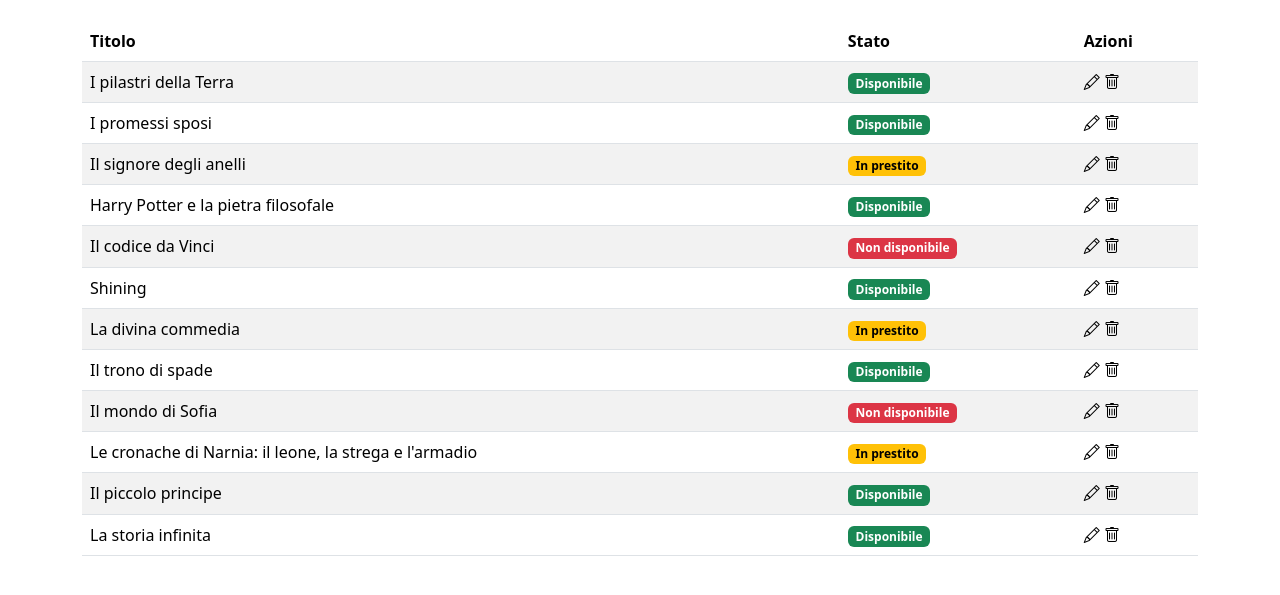
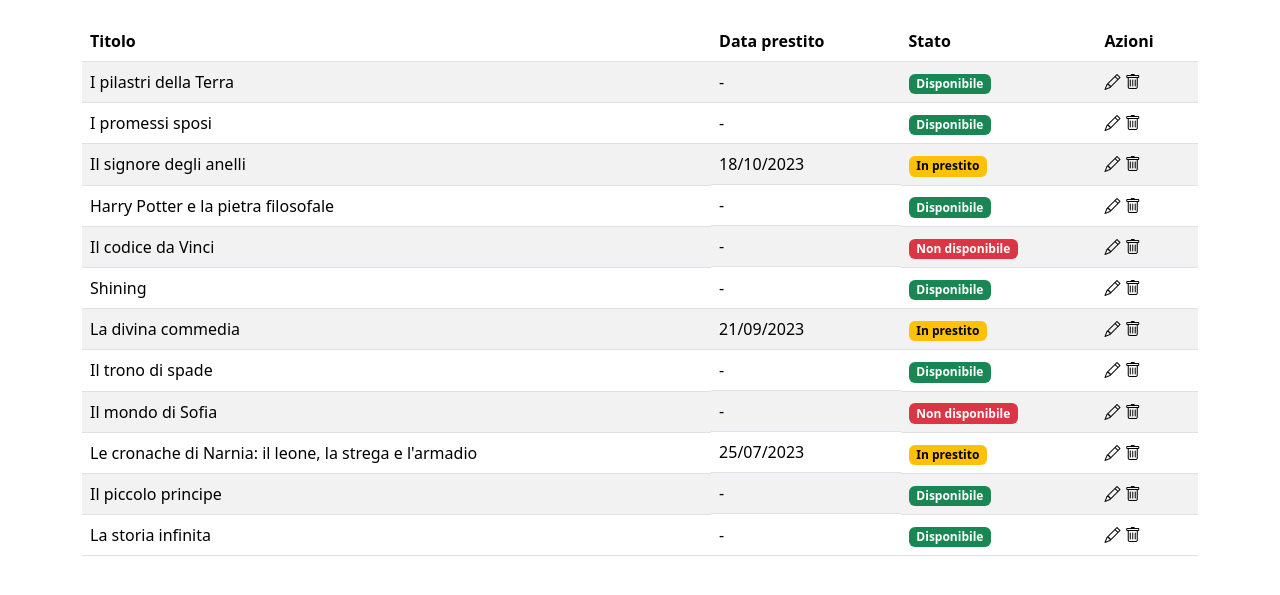
Before and after one commit to AleB-135/html-css-bootstrap-dashboard, a plain HTML site: page index.html in a window 1280 px wide. Shown: the part 141-736 px from the top of the page. Drawn offline with nearby package versions, Linux system fonts and the light colour scheme.

Commit message:
feat: Aggiunta data prestito responsive

```diff
--- a/index.html
+++ b/index.html
@@ -44,10 +44,10 @@
                                             <!-- Row principale -->
     <div class="container">
         <div class="row g-5 py-4 justify-content-center">
-            <div class="col col-xs-7 col-sm-8 col-md-9 col-lg-10">
+            <div class="col-8 col-xs-7 col-sm-8 col-md-9 col-lg-10">
                 <h3 class="catalogo_libri">Catalogo Libri</h3>
             </div>
-            <div class="col col-xs-6 col-sm-4 col-md-3 col-lg-2">
+            <div class="col-4 col-xs-6 col-sm-4 col-md-3 col-lg-2">
                 <button type="button" class="btn btn-primary">Aggiungi libro</button>
             </div>
         </div>
@@ -58,6 +58,7 @@
             <thead>
                 <tr>
                     <th scope="col">Titolo</th>
+                    <th class="d-none d-md-block" scope="col">Data prestito</th>
                     <th scope="col">Stato</th>
                     <th scope="col">Azioni</th>
                 </tr>
@@ -65,6 +66,7 @@
             <tbody>
                 <tr>
                   <td>I pilastri della Terra</td>
+                  <td class="d-none d-md-block">-</td>
                   <td><span class="badge text-bg-success">Disponibile</span></td>
                   <td i class="bi bi-pencil"></i>
                   <i class="bi bi-trash"></i></td>
@@ -72,6 +74,7 @@
 
                 <tr>
                     <td>I promessi sposi</td>
+                    <td class="d-none d-md-block">-</td>
                     <td><span class="badge text-bg-success">Disponibile</span></td>
                     <td i class="bi bi-pencil"></i>
                     <i class="bi bi-trash"></i></td>
@@ -80,6 +83,7 @@
 
                 <tr>
                     <td>Il signore degli anelli</td>
+                    <td class="d-none d-md-block">18/10/2023</td>
                     <td><span class="badge text-bg-warning">In prestito</span></td>
                     <td i class="bi bi-pencil"></i>
                     <i class="bi bi-trash"></i></td>
@@ -87,6 +91,7 @@
 
                   <tr>
                     <td>Harry Potter e la pietra filosofale</td>
+                    <td class="d-none d-md-block">-</td>
                     <td><span class="badge text-bg-success">Disponibile</span></td>
                     <td i class="bi bi-pencil"></i>
                     <i class="bi bi-trash"></i></td>
@@ -94,6 +99,7 @@
 
                   <tr>
                     <td>Il codice da Vinci</td>
+                    <td class="d-none d-md-block">-</td>
                     <td><span class="badge text-bg-danger">Non disponibile</span></td>
                     <td i class="bi bi-pencil"></i>
                     <i class="bi bi-trash"></i></td>
@@ -101,6 +107,7 @@
 
                   <tr>
                     <td>Shining</td>
+                    <td class="d-none d-md-block">-</td>
                     <td><span class="badge text-bg-success">Disponibile</span></td>
                     <td i class="bi bi-pencil"></i>
                     <i class="bi bi-trash"></i></td>
@@ -108,6 +115,7 @@
 
                   <tr>
                     <td>La divina commedia</td>
+                    <td class="d-none d-md-block">21/09/2023</td>
                     <td><span class="badge text-bg-warning">In prestito</span></td>
                     <td i class="bi bi-pencil"></i>
                     <i class="bi bi-trash"></i></td>
@@ -115,6 +123,7 @@
 
                   <tr>
                     <td>Il trono di spade</td>
+                    <td class="d-none d-md-block">-</td>
                     <td><span class="badge text-bg-success">Disponibile</span></td>
                     <td i class="bi bi-pencil"></i>
                     <i class="bi bi-trash"></i></td>
@@ -122,6 +131,7 @@
 
                   <tr>
                     <td>Il mondo di Sofia</td>
+                    <td class="d-none d-md-block">-</td>
                     <td><span class="badge text-bg-danger">Non disponibile</span></td>
                     <td i class="bi bi-pencil"></i>
                     <i class="bi bi-trash"></i></td>
@@ -129,6 +139,7 @@
 
                   <tr>
                     <td>Le cronache di Narnia: il leone, la strega e l'armadio</td>
+                    <td class="d-none d-md-block">25/07/2023</td>
                     <td><span class="badge text-bg-warning">In prestito</span></td>
                     <td i class="bi bi-pencil"></i>
                     <i class="bi bi-trash"></i></td>
@@ -136,6 +147,7 @@
 
                   <tr>
                     <td>Il piccolo principe</td>
+                    <td class="d-none d-md-block">-</td>
                     <td><span class="badge text-bg-success">Disponibile</span></td>
                     <td i class="bi bi-pencil"></i>
                     <i class="bi bi-trash"></i></td>
@@ -143,6 +155,7 @@
 
                   <tr>
                     <td>La storia infinita</td>
+                    <td class="d-none d-md-block">-</td>
                     <td><span class="badge text-bg-success">Disponibile</span></td>
                     <td i class="bi bi-pencil"></i>
                     <i class="bi bi-trash"></i></td>
```
